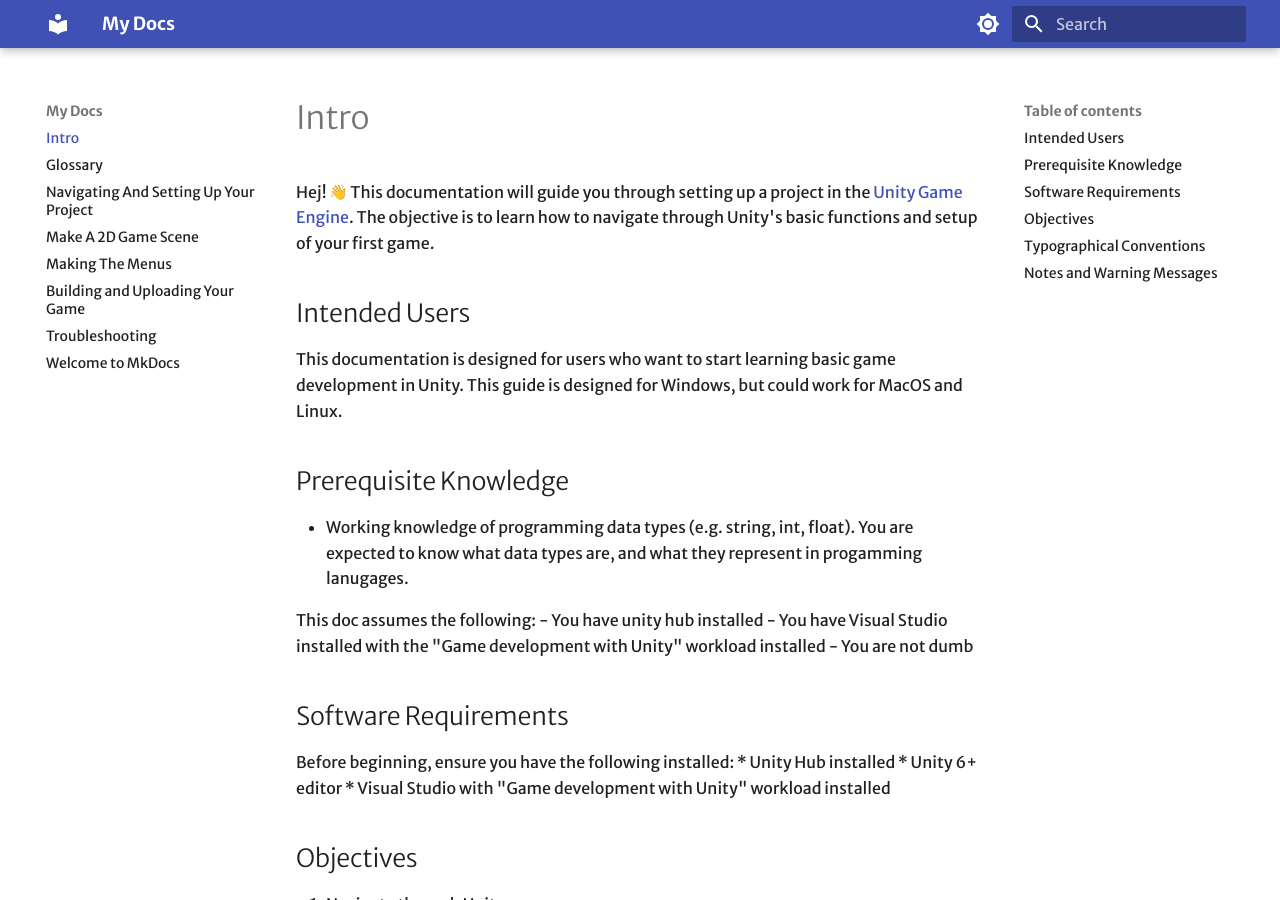
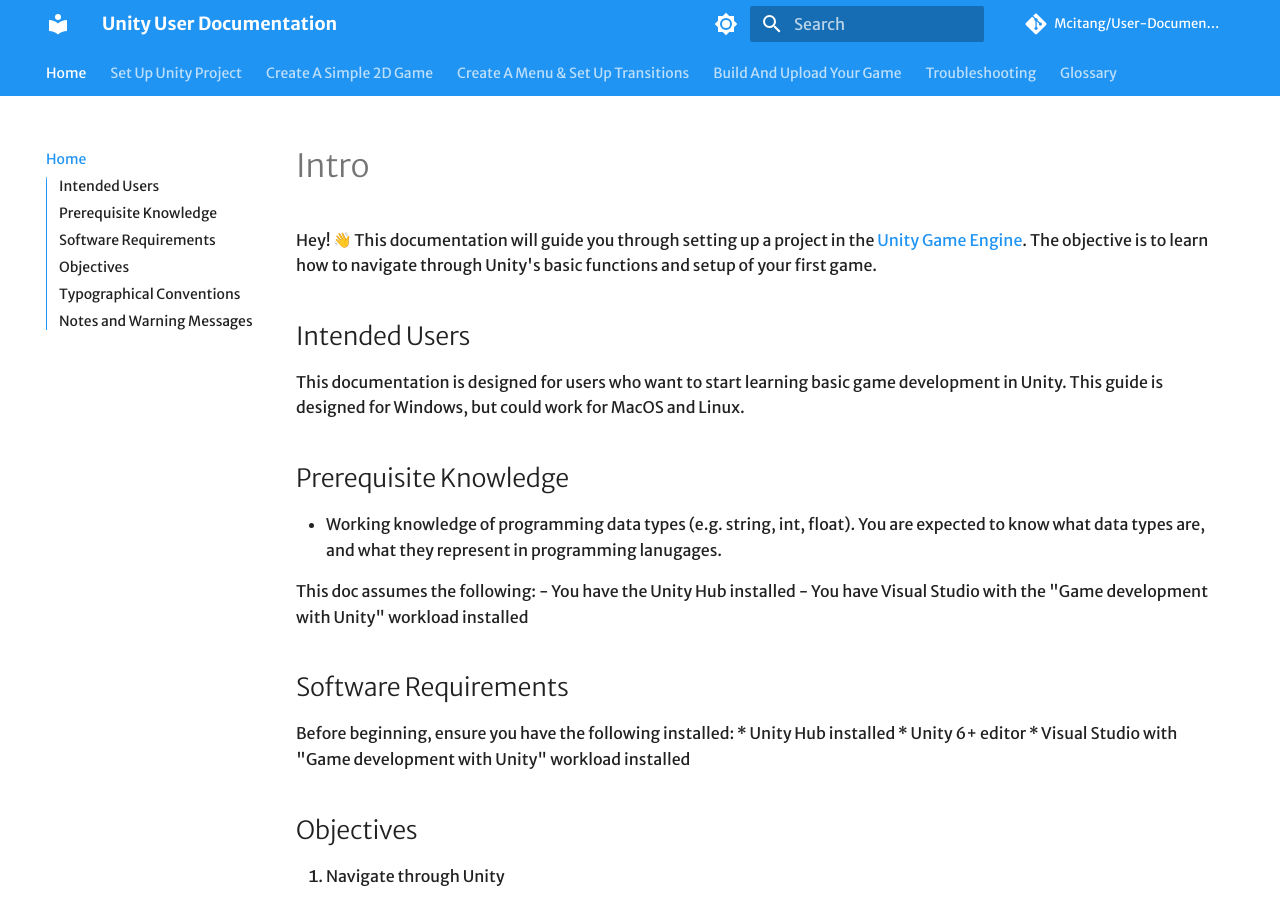
Before and after one commit to Mcitang/User-Documentation, an MkDocs documentation site: the page built from docs/index.md, in a window 1280 px wide and 900 px high. Built offline with MkDocs 1.6.1 and Material for MkDocs 9.7.7, drawn with Linux system fonts in a browser that asks for light colours; emoji names are drawn with the system emoji font; some web fonts are replaced; comment, search, counter and statistics services are not loaded; some of the changed text lies outside the part shown.

Commit message:
Fix typos & setup YML file

```diff
--- a/docs/index.md
+++ b/docs/index.md
@@ -1,16 +1,15 @@
 # Intro
-Hej! :wave: This documentation will guide you through setting up a project in the [Unity Game Engine](https://unity.com/). The objective is to learn how to navigate through Unity's basic functions and setup of your first game.
+Hey! :wave: This documentation will guide you through setting up a project in the [Unity Game Engine](https://unity.com/). The objective is to learn how to navigate through Unity's basic functions and setup of your first game.
 
 ## Intended Users
 This documentation is designed for users who want to start learning basic game development in Unity. This guide is designed for Windows, but could work for MacOS and Linux.
 
 ## Prerequisite Knowledge
-* Working knowledge of programming data types (e.g. string, int, float). You are expected to know what data types are, and what they represent in progamming lanugages.
+* Working knowledge of programming data types (e.g. string, int, float). You are expected to know what data types are, and what they represent in programming lanugages.
 
 This doc assumes the following:
-- You have unity hub installed
-- You have Visual Studio installed with the "Game development with Unity" workload installed
-- You are not dumb
+- You have the Unity Hub installed
+- You have Visual Studio with the "Game development with Unity" workload installed
 
 ## Software Requirements
 Before beginning, ensure you have the following installed:
--- a/mkdocs.yml
+++ b/mkdocs.yml
@@ -1,24 +1,60 @@
-site_name: My Docs
-site_url: https://sitename.example
+site_name: Unity User Documentation
+nav:
+ - Home: "index.md"
+ - Set Up Unity Project: "setup-project.md"
+ - Create A Simple 2D Game: "make-game.md"
+ - Create A Menu & Set Up Transitions: "make-menus.md"
+ - Build And Upload Your Game: "build-game.md"
+ - Troubleshooting: "troubleshooting.md"
+ - Glossary: "glossary.md"
+
+repo_url: https://github.com/Mcitang/User-Documentation
+repo_name: Mcitang/User-Documentation
+
 theme:
   name: material
+
+  features:
+    - navigation.tabs
+    - navigation.sections
+    - navigation.top
+    - toc.integrate
+
+  icon:
+    repo: fontawesome/brands/git-alt
+
+  static_templates:
+    - 404.html
+
   font:
     text: Merriweather Sans
     code: Red Hat Mono
   palette:
-    # Palette toggle for light mode
-    - scheme: default
+    # Light mode
+    - media: "(prefers-color-scheme: light)"
+      scheme: default
+      primary: blue
+      accent: purple
       toggle:
         icon: material/brightness-7
-        name: Switch to dark mode
+        name: Dark mode
 
-    # Palette toggle for dark mode
-    - scheme: slate
+    # Dark mode
+    - media: "(prefers-color-scheme: dark)"
+      scheme: slate
+      primary: red
+      accent: red
       toggle:
         icon: material/brightness-4
-        name: Switch to light mode
+        name: Light mode
+
+  # Necessary for search to work properly
+  include_search_page: false
+  search_index_only: true
 
 markdown_extensions:
   - pymdownx.emoji:
       emoji_index: !!python/name:material.extensions.emoji.twemoji
       emoji_generator: !!python/name:material.extensions.emoji.to_svg
+
+copyright: Copyright &copy; 2021 - Matthew Tang, Gustavo Rodriguez
```
Also changed, not shown: docs/build-game.md (renamed from docs/task_4.md), docs/make-game.md (renamed from docs/task_2.md), docs/make-menus.md (renamed from docs/task_3.md), docs/setup-project.md (renamed from docs/task_1.md).
